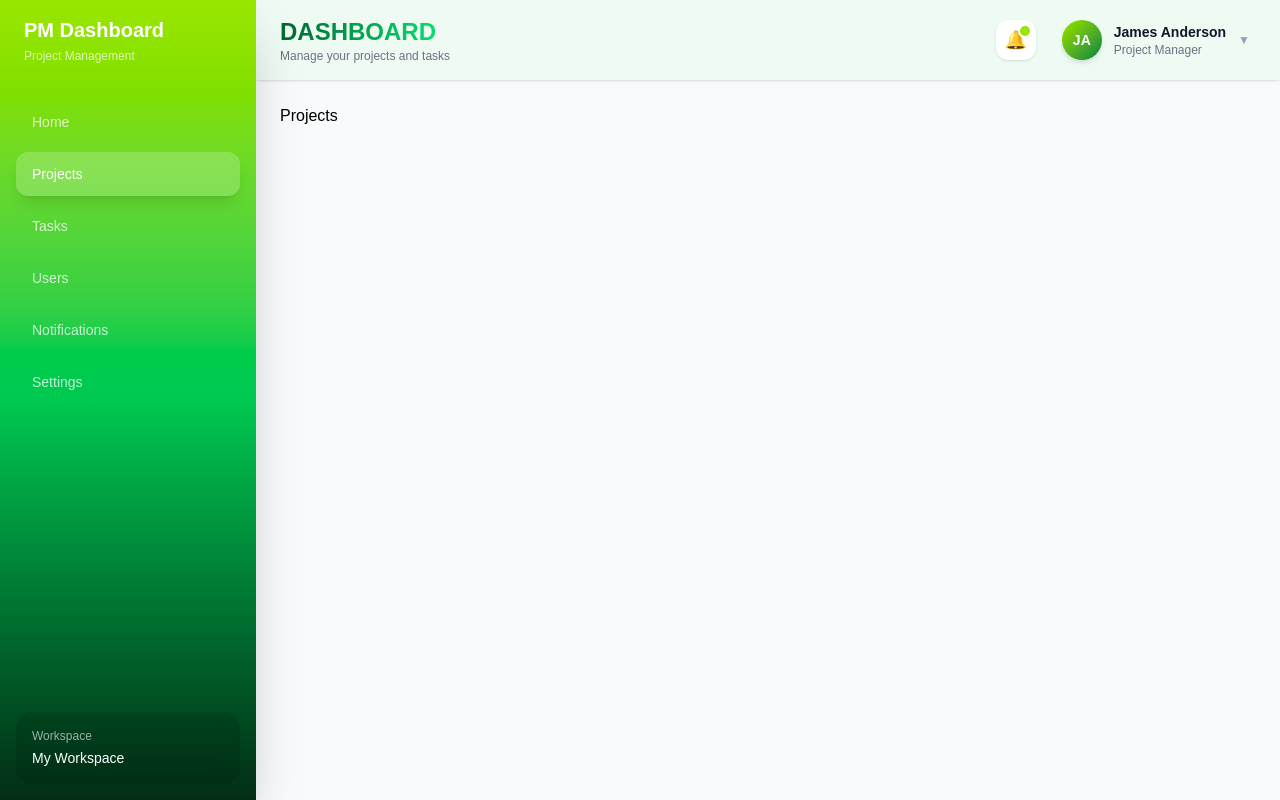
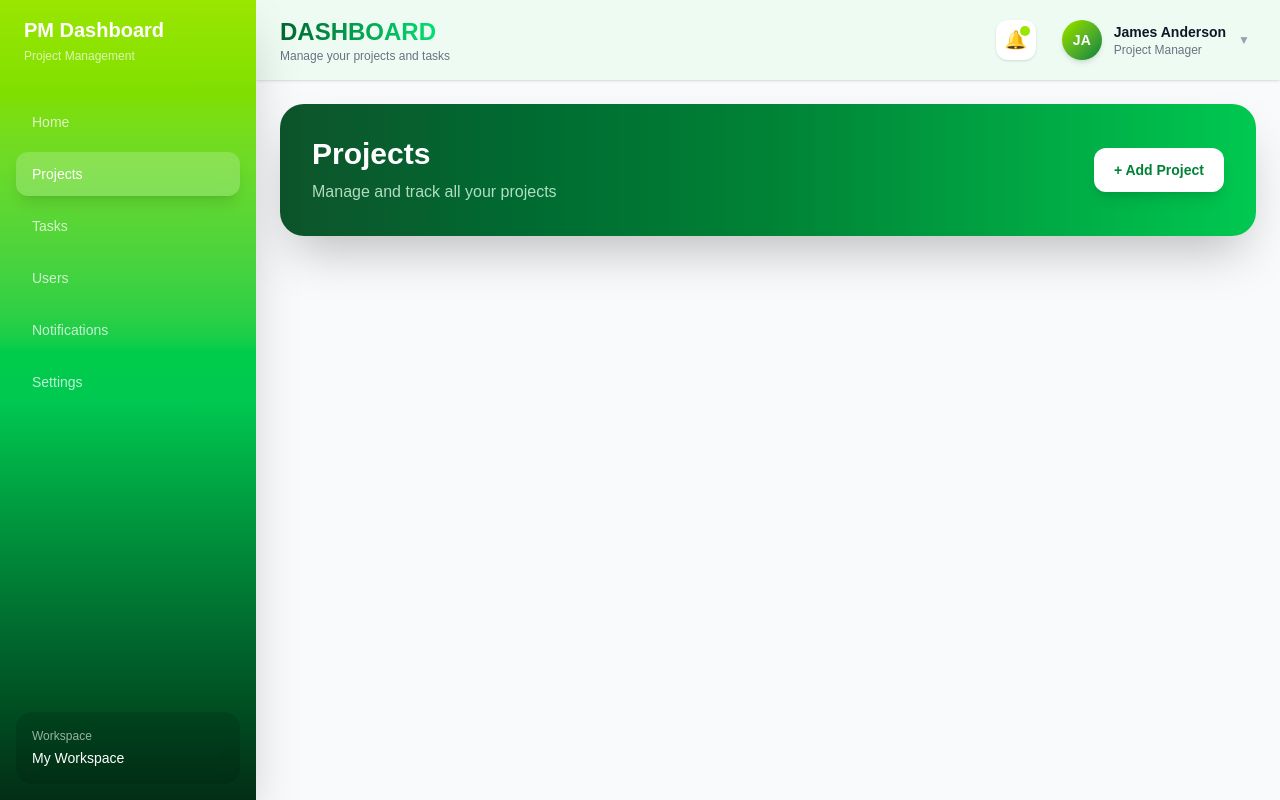
Before and after one commit to Reza-Bamoniri/Managment-Dashboard-Projects, a React (Vite) app: page /projects in a window 1280 px wide. Built offline with nearby package versions, Linux system fonts and the light colour scheme.

Commit message:
feat: add projects page header

```diff
--- /dev/null
+++ b/src/components/projects/ProjectsHeader.tsx
@@ -0,0 +1,63 @@
+function ProjectsHeader() {
+  return (
+    <section
+      className="
+        flex
+        flex-col
+        gap-4
+        rounded-3xl
+        bg-linear-to-r
+        from-green-900
+        via-green-700
+        to-green-500
+        p-6
+        shadow-2xl
+        sm:flex-row
+        sm:items-center
+        sm:justify-between
+        sm:p-8
+        dark:from-gray-950
+        dark:via-green-950
+        dark:to-green-800
+      "
+    >
+      <div>
+        <h1 className="text-2xl font-bold text-white sm:text-3xl">
+          Projects
+        </h1>
+
+        <p className="mt-2 text-sm text-green-100/80 sm:text-base">
+          Manage and track all your projects
+        </p>
+      </div>
+
+      <button
+        type="button"
+        className="
+          w-full
+          rounded-xl
+          bg-white
+          px-5
+          py-3
+          text-sm
+          cursor-pointer
+          font-semibold
+          text-green-700
+          shadow-lg
+          transition
+          delay-100
+          hover:-translate-y-0.5
+          hover:bg-green-50
+          sm:w-auto
+          dark:bg-gray-900
+          dark:text-green-300
+          dark:hover:bg-green-950
+        "
+      >
+        + Add Project
+      </button>
+    </section>
+  );
+}
+
+export default ProjectsHeader;
--- /dev/null
+++ b/src/pages/Projects.tsx
@@ -0,0 +1,23 @@
+import ProjectsHeader from "../components/projects/ProjectsHeader";
+//import ProjectStats from "../components/projects/ProjectStats";
+//import ProjectFilters from "../components/projects/ProjectFilters";
+//import ProjectsGrid from "../components/projects/ProjectsGrid";
+//import ProjectsPagination from "../components/projects/ProjectsPagination";
+
+function Projects() {
+  return (
+    <div className="space-y-6">
+      <ProjectsHeader />
+
+      {/* <ProjectStats /> */}
+
+      {/* <ProjectFilters /> */}
+
+      {/* <ProjectsGrid /> */}
+
+      {/* <ProjectsPagination /> */}
+    </div>
+  );
+}
+
+export default Projects;
--- a/src/routes/AppRoutes.tsx
+++ b/src/routes/AppRoutes.tsx
@@ -2,6 +2,7 @@ import { BrowserRouter, Routes, Route } from "react-router";
 
 import DashboardLayout from "../layouts/DashboardLayout";
 import Home from "../pages/Home";
+import Projects from "../pages/Projects";
 
 
 
@@ -17,7 +18,7 @@ function AppRoutes() {
 
           <Route
             path="/projects"
-            element={<div>Projects</div>}
+            element={<Projects />}
           />
 
           <Route
```
